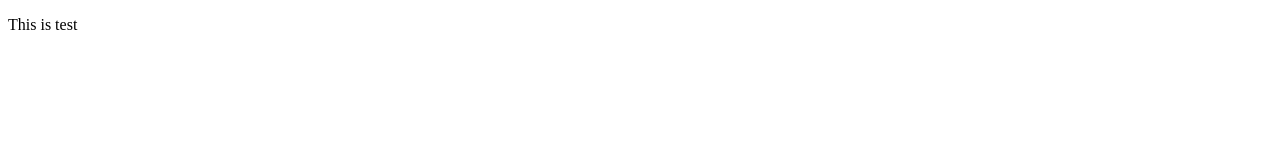
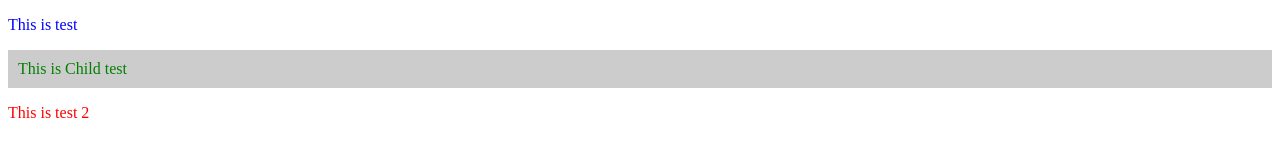
Before and after one commit to Chimoha31/jQuery, a plain HTML site: page index.html in a window 1280 px wide. Drawn offline with nearby package versions, Linux system fonts and the light colour scheme.

Commit message:
change style

```diff
--- a/index.html
+++ b/index.html
@@ -12,7 +12,10 @@
     <title>jQuery</title>
   </head>
   <body>
-    <p>This is test</p>
+    <p>This is test
+      <p id="child">This is Child test</p>
+    </p>
+    <p class="test2">This is test 2</p>
 
     <script src="main.js"></script>
   </body>
--- a/main.js
+++ b/main.js
@@ -1,5 +1,8 @@
 'use strict';
 
-$(document).ready(function() {
-  alert('This is test');
+$(function() {
+ $(".test2").css('color', 'red');
+ $('#child').css({"color": "green", "background-color": "#ccc", "padding": "10px"});
+//  $("#child").css("color", 'green');
+//  $("#child").css("background-color", '#ccc');
 });
--- a/style.css
+++ b/style.css
@@ -0,0 +1,3 @@
+p {
+  color: blue;
+}
```
